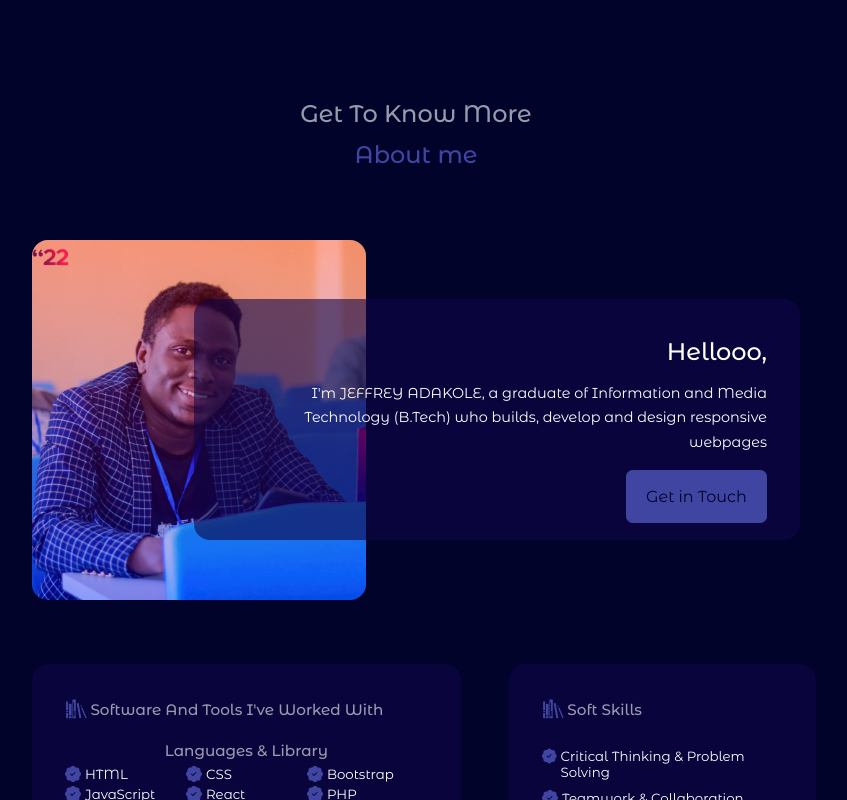
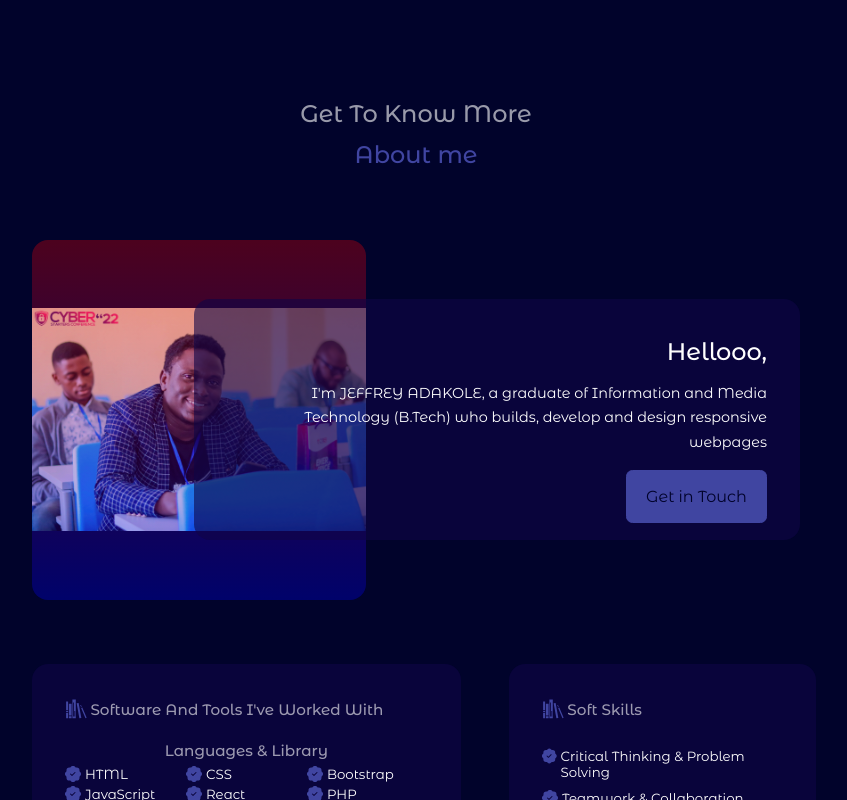
Before and after one commit to Jeff-Ad/portfolio-site, a React (Create React App) app: page / in a window 1280 px wide. Shown: the part 594-1394 px from the top of the page, without its empty margins (224-1071 px from the left). Built offline with nearby package versions, Linux system fonts and the light colour scheme.

Commit message:
fixed about pix

```diff
--- a/src/components/about/About.jsx
+++ b/src/components/about/About.jsx
@@ -1,10 +1,10 @@
 import React from "react";
 import "./about.css";
-import AboutHeader from "./AboutHeader";
 import { GiBookshelf } from "react-icons/gi";
 // import { BrowserRouter } from "react-router-dom";
 import { BsPatchCheckFill } from "react-icons/bs";
 // import { useInView } from "react-intersection-observer";
+import AboutHeader from "./AboutHeader";
 import AOS from "aos";
 import "aos/dist/aos.css";
 function About() {
--- a/src/components/about/about.css
+++ b/src/components/about/about.css
@@ -21,6 +21,7 @@
   height: 22.5rem;
   width: 20.9rem;
   overflow: hidden;
+  object-fit: contain;
 }
 
 .left {
```
